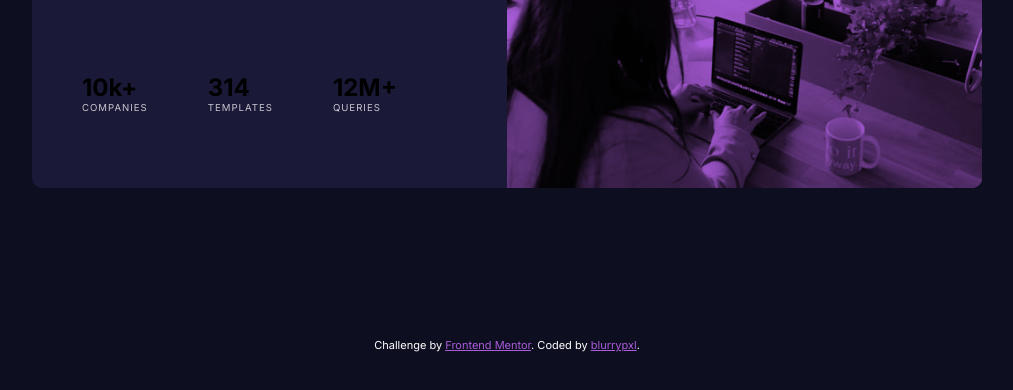
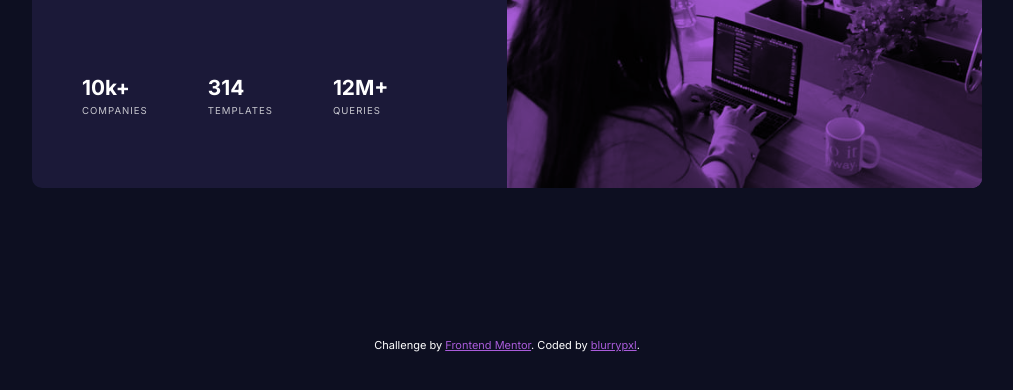
Before and after one commit to blurrypxl/stats-preview-card-component-main, a plain HTML site: page index.html in a window 1280 px wide. Shown: the part 408-798 px from the top of the page, without its empty margins (133-1146 px from the left). Drawn offline with Linux system fonts and the light colour scheme.

Commit message:
Update 4

```diff
--- a/style.css
+++ b/style.css
@@ -92,7 +92,7 @@ main .grid-child-3 .stats {
   padding: 10px 30px;
   text-align: center;
 }
-main .grid-child-3 .stats h3 {
+main .grid-child-3 .stats h2 {
   margin: 10px 0;
   font-weight: 550;
   font-size: 6.5vw;
@@ -116,7 +116,7 @@ main .grid-child-3 .stats p {
   main .grid-child-2 p {
     font-size: 0.9em;
   }
-  main .grid-child-3 .stats h3 {
+  main .grid-child-3 .stats h2 {
     font-size: 1.3em;
   }
   main .grid-child-3 .stats p {
@@ -156,7 +156,7 @@ main .grid-child-3 .stats p {
   main .grid-child-3 .stats {
     text-align: left;
   }
-  main .grid-child-3 .stats h3 {
+  main .grid-child-3 .stats h2 {
     margin: 5px 0;
     font-size: 1.3em;
   }
@@ -189,7 +189,7 @@ main .grid-child-3 .stats p {
   main .grid-child-1 .img-desktop {
     display: none;
   }
-  /* main .grid-child-2 h2, main .grid-child-3 .stats h3 {
+  /* main .grid-child-2 h2, main .grid-child-3 .stats h2 {
     font-size: 4em;
   } */
   main .grid-child-2 {
@@ -209,7 +209,7 @@ main .grid-child-3 .stats p {
     text-align: center;
     padding: 20px;
   }
-  /* main .grid-child-3 .stats h3 {
+  /* main .grid-child-3 .stats h2 {
     font-size: 3em;
   }
   main .grid-child-3 .stats p {
```
